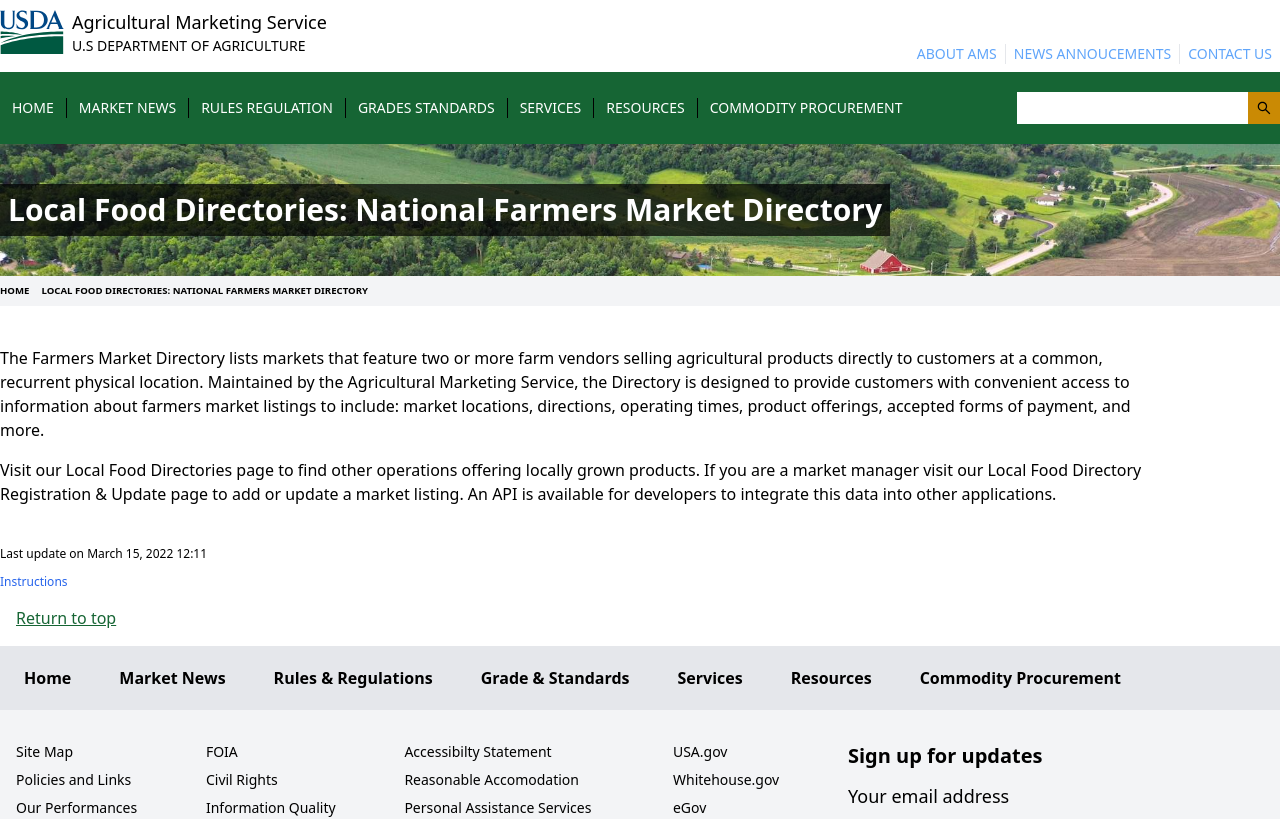
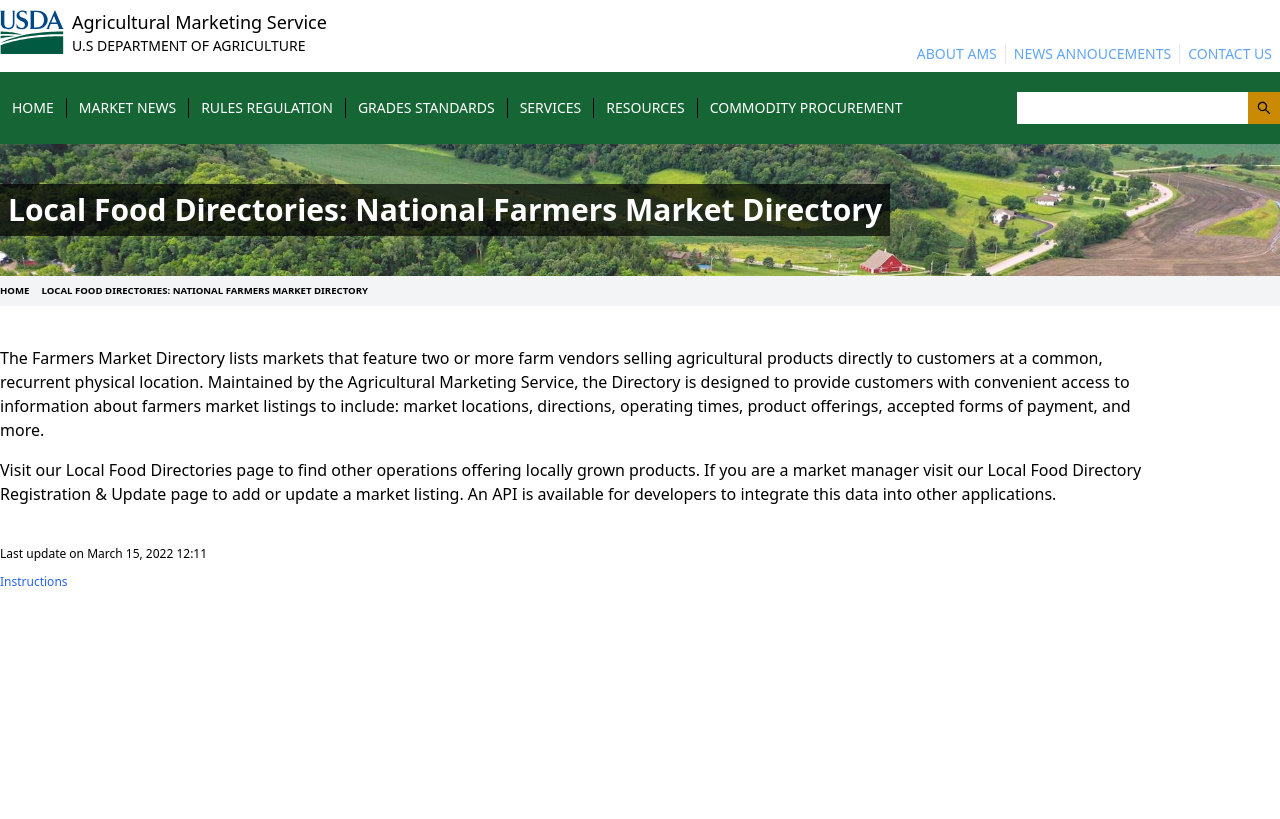
Before and after one commit to addegbenga/baronial-mvp, a Next.js app: page /local-food-directories/Farmersmarkets in a window 1280 px wide. Shown: the top 819 px of the page. Built offline with nearby package versions, Linux system fonts and the light colour scheme.

Commit message:
added a new dynamic page for market directory

```diff
--- a/pages/local-food-directories/Farmersmarkets.tsx
+++ b/pages/local-food-directories/Farmersmarkets.tsx
@@ -24,7 +24,7 @@
           <h1>LOCAL FOOD DIRECTORIES: NATIONAL FARMERS MARKET DIRECTORY</h1>
         </div>
       </div>
-      <div className="container mx-auto">
+      <div className="container mx-auto pb-72">
         <div className="flex flex-col gap-4 py-10 max-w-6xl">
           <p>
             The Farmers Market Directory lists markets that feature two or more
```
